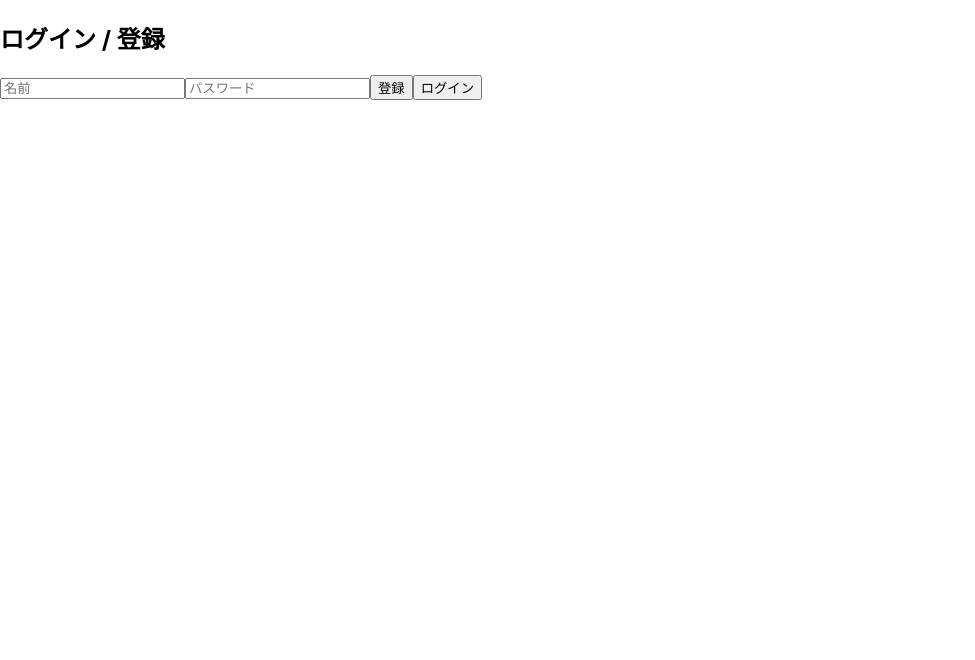
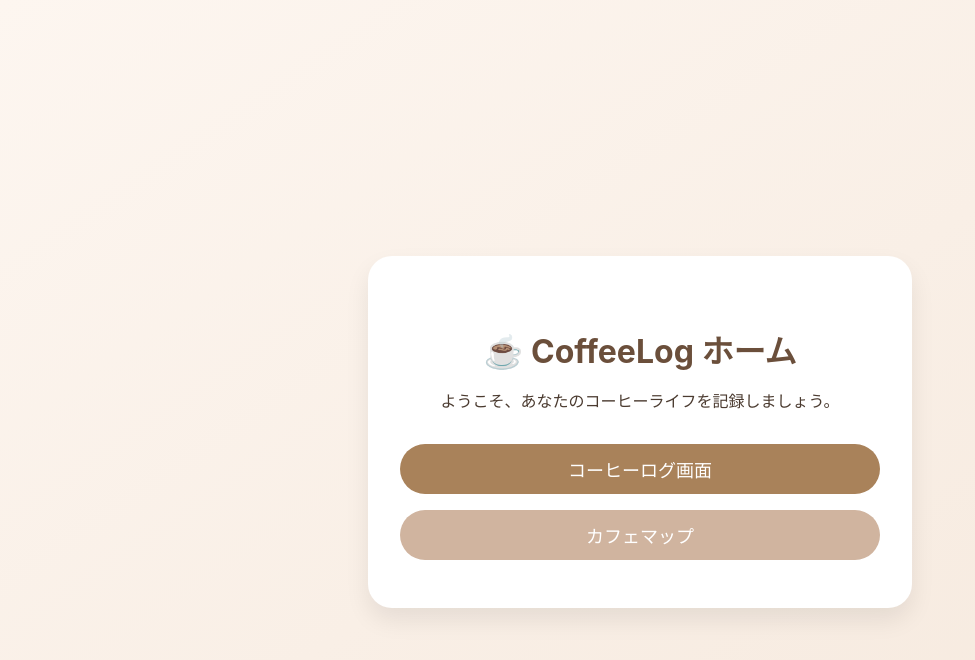
Before and after one commit to souchiyan/go-app, a React (Create React App) app in the folder react-app/: page /index in a window 1280 px wide. Shown: the top 660 px of the page, without its empty margins (0-975 px from the left). Built offline with nearby package versions, Linux system fonts and the light colour scheme; sample sign-in values are in the browser's storage.

Commit message:
devlop/index

```diff
--- a/react-app/package.json
+++ b/react-app/package.json
@@ -3,6 +3,7 @@
   "version": "0.1.0",
   "private": true,
   "dependencies": {
+    "@craco/craco": "^7.1.0",
     "@testing-library/dom": "^10.4.1",
     "@testing-library/jest-dom": "^6.6.4",
     "@testing-library/react": "^16.3.0",
@@ -10,6 +11,7 @@
     "axios": "^1.11.0",
     "react": "^19.1.1",
     "react-dom": "^19.1.1",
+    "react-router-dom": "^7.7.1",
     "react-scripts": "5.0.1",
     "web-vitals": "^2.1.4"
   },
@@ -36,5 +38,8 @@
       "last 1 firefox version",
       "last 1 safari version"
     ]
+  },
+  "devDependencies": {
+    "@tailwindcss/postcss": "^4.1.11"
   }
 }
--- a/react-app/src/App.js
+++ b/react-app/src/App.js
@@ -1,53 +1,28 @@
-import { useState } from "react";
-import axios from "axios";
+import { BrowserRouter as Router, Routes, Route } from "react-router-dom";
+import Auth from "./Auth";
+import PrivateRoute from "./PrivateRoute";
+import Page from "./Page";
+import CoffeeLog from "./CoffeeLog";
+import CafeMap from "./CafeMap";
 
-function Auth() {
-  const [name, setName] = useState("");
-  const [password, setPassword] = useState("");
-
-  const handleRegister = async () => {
-    try {
-      const res = await axios.post("http://localhost:8080/register", {
-        name,
-        password
-      });
-      alert(res.data.message);
-    } catch (err) {
-      alert("登録失敗: " + err.response?.data || err.message);
-    }
-  };
-
-  const handleLogin = async () => {
-    try {
-      const res = await axios.post("http://localhost:8080/login", {
-        name,
-        password
-      });
-      localStorage.setItem("token", res.data.token);
-      alert("ログイン成功");
-    } catch (err) {
-      alert("ログイン失敗: " + err.response?.data || err.message);
-    }
-  };
-
+function App() {
   return (
-    <div>
-      <h2>ログイン / 登録</h2>
-      <input
-        placeholder="名前"
-        value={name}
-        onChange={(e) => setName(e.target.value)}
-      />
-      <input
-        type="password"
-        placeholder="パスワード"
-        value={password}
-        onChange={(e) => setPassword(e.target.value)}
-      />
-      <button onClick={handleRegister}>登録</button>
-      <button onClick={handleLogin}>ログイン</button>
-    </div>
+    <Router>
+      <Routes>
+        <Route path="/" element={<Auth />}></Route>
+        <Route
+          path="/index"
+          element={
+            <PrivateRoute>
+              <Page />
+            </PrivateRoute>
+          }
+        ></Route>
+        <Route path="/coffeelog" element={<CoffeeLog />}></Route>
+        <Route path="/cafemap" element={<CafeMap />}></Route>
+      </Routes>
+    </Router>
   );
 }
 
-export default Auth;
+export default App;
--- /dev/null
+++ b/react-app/src/Auth.jsx
@@ -0,0 +1,56 @@
+import { useNavigate } from "react-router-dom";
+import { useState } from "react";
+import axios from "axios"
+function Auth() {
+  const [name, setName] = useState("");
+  const [password, setPassword] = useState("");
+  const navigate = useNavigate();
+
+  const handleRegister = async () => {
+    try {
+      const res = await axios.post("http://localhost:8080/register", {
+        name,
+        password,
+      });
+      alert(res.data.message);
+    } catch (err) {
+      alert("登録失敗: " + err.response?.data || err.message);
+    }
+    setName("")
+    setPassword("")
+  };
+
+  const handleLogin = async () => {
+    try {
+      const res = await axios.post("http://localhost:8080/login", {
+        name,
+        password,
+      });
+      localStorage.setItem("token", res.data.token);
+      alert("ログイン成功");
+      navigate("/index");
+    } catch (err) {
+      alert("ログイン失敗: " + err.response?.data || err.message);
+    }
+  };
+
+  return (
+    <div>
+      <h2>ログイン / 登録</h2>
+      <input
+        placeholder="名前"
+        value={name}
+        onChange={(e) => setName(e.target.value)}
+      />
+      <input
+        type="password"
+        placeholder="パスワード"
+        value={password}
+        onChange={(e) => setPassword(e.target.value)}
+      />
+      <button onClick={handleRegister}>登録</button>
+      <button onClick={handleLogin}>ログイン</button>
+    </div>
+  );
+}
+export default Auth;
--- /dev/null
+++ b/react-app/src/CafeMap.jsx
@@ -0,0 +1,7 @@
+function CafeMap(){
+    return(
+        <h1>ここはカフェマップの画面です</h1>
+    )
+}
+
+export default CafeMap;
--- /dev/null
+++ b/react-app/src/CoffeeLog.jsx
@@ -0,0 +1,7 @@
+function CoffeeLog(){
+ return(
+    <h1>ここはコーヒーログの画面です</h1>
+ )
+}
+
+export default CoffeeLog;
--- /dev/null
+++ b/react-app/src/Page.css
@@ -0,0 +1,73 @@
+/* Page.css */
+
+.page-container {
+  min-height: 100vh;
+  background: linear-gradient(to bottom right, #fdf6f0, #f5e8dc);
+  display: flex;
+  align-items: center;
+  justify-content: center;
+  padding: 2rem;
+}
+
+.card {
+  background-color: #ffffff;
+  border-radius: 1.5rem;
+  padding: 3rem 2rem;
+  max-width: 480px;
+  width: 100%;
+  text-align: center;
+  box-shadow: 0 12px 24px rgba(0, 0, 0, 0.08);
+  transition: transform 0.3s ease;
+}
+
+.card:hover {
+  transform: translateY(-5px);
+}
+
+.title {
+  font-size: 2rem;
+  font-weight: bold;
+  color: #6b4f3b;
+  margin-bottom: 1rem;
+}
+
+.subtitle {
+  color: #4b3b30;
+  margin-bottom: 2rem;
+}
+
+.link-group {
+  display: flex;
+  flex-direction: column;
+  gap: 1rem;
+}
+
+.btn {
+  display: inline-block;
+  padding: 0.75rem 1.5rem;
+  border-radius: 9999px;
+  font-size: 1.125rem;
+  font-weight: 500;
+  text-decoration: none;
+  transition: background-color 0.3s, transform 0.2s;
+}
+
+.btn-log {
+  background-color: #a9825a;
+  color: white;
+}
+
+.btn-log:hover {
+  background-color: #8b6d4d;
+  transform: scale(1.05);
+}
+
+.btn-map {
+  background-color: #d0b49f;
+  color: white;
+}
+
+.btn-map:hover {
+  background-color: #b79c89;
+  transform: scale(1.05);
+}
--- /dev/null
+++ b/react-app/src/Page.jsx
@@ -0,0 +1,24 @@
+import { NavLink } from "react-router-dom";
+import "./Page.css";
+
+function Page() {
+  return (
+    <div className="page-container">
+      <div className="card">
+        <h1 className="title">☕ CoffeeLog ホーム</h1>
+        <p className="subtitle">ようこそ、あなたのコーヒーライフを記録しましょう。</p>
+
+        <div className="link-group">
+          <NavLink to="/coffeelog" className="btn btn-log">
+            コーヒーログ画面
+          </NavLink>
+          <NavLink to="/cafemap" className="btn btn-map">
+            カフェマップ
+          </NavLink>
+        </div>
+      </div>
+    </div>
+  );
+}
+
+export default Page;
--- /dev/null
+++ b/react-app/src/PrivateRoute.jsx
@@ -0,0 +1,13 @@
+import { Navigate } from "react-router-dom";
+
+function PrivateRoute({ children }) {
+  const token = localStorage.getItem("token");
+
+
+  if (!token) {
+    return <Navigate to="/" replace />;
+  }
+
+  return children;
+}
+export default PrivateRoute;
```
Also changed, not shown: 2 other files (tests, documents, lock files or other folders).
